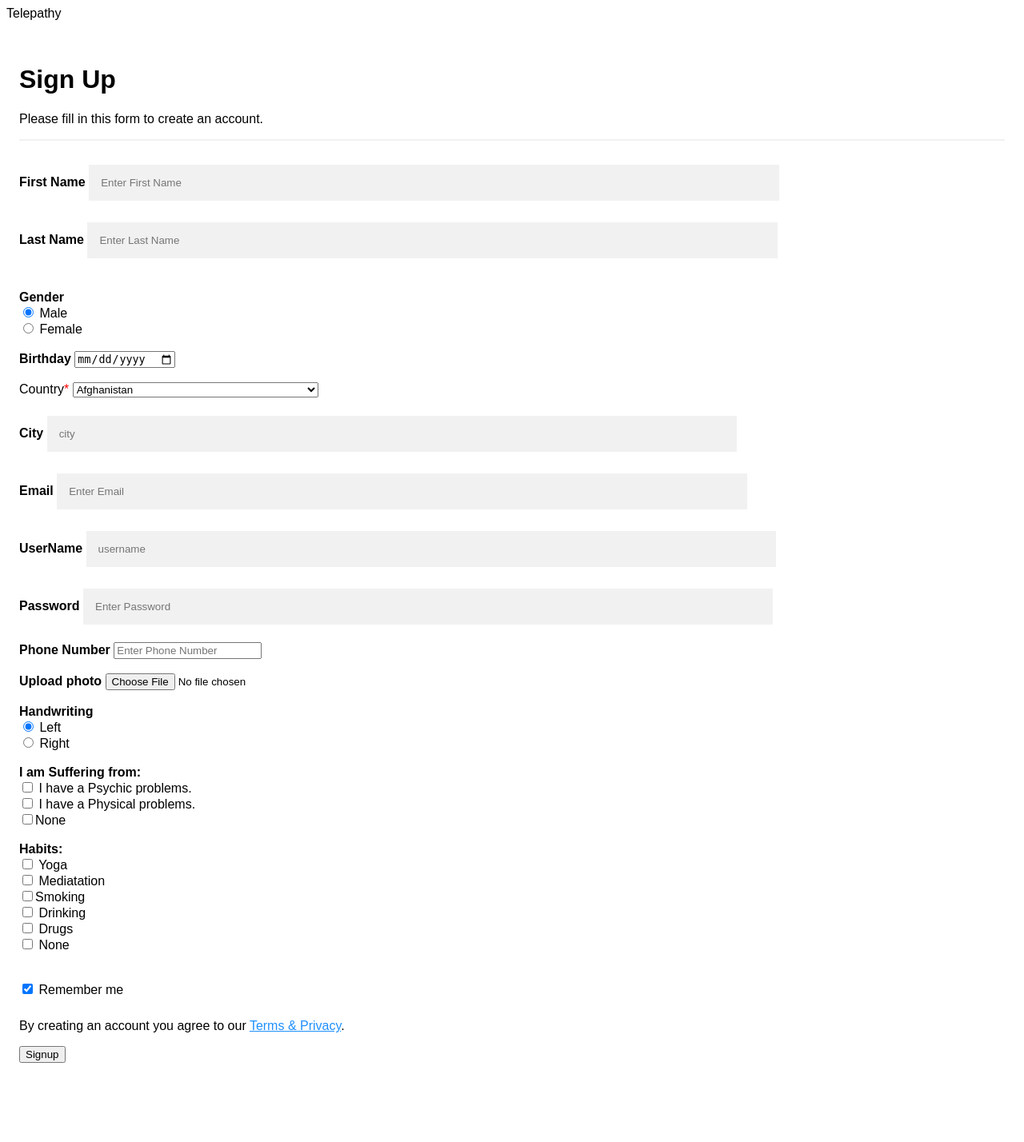
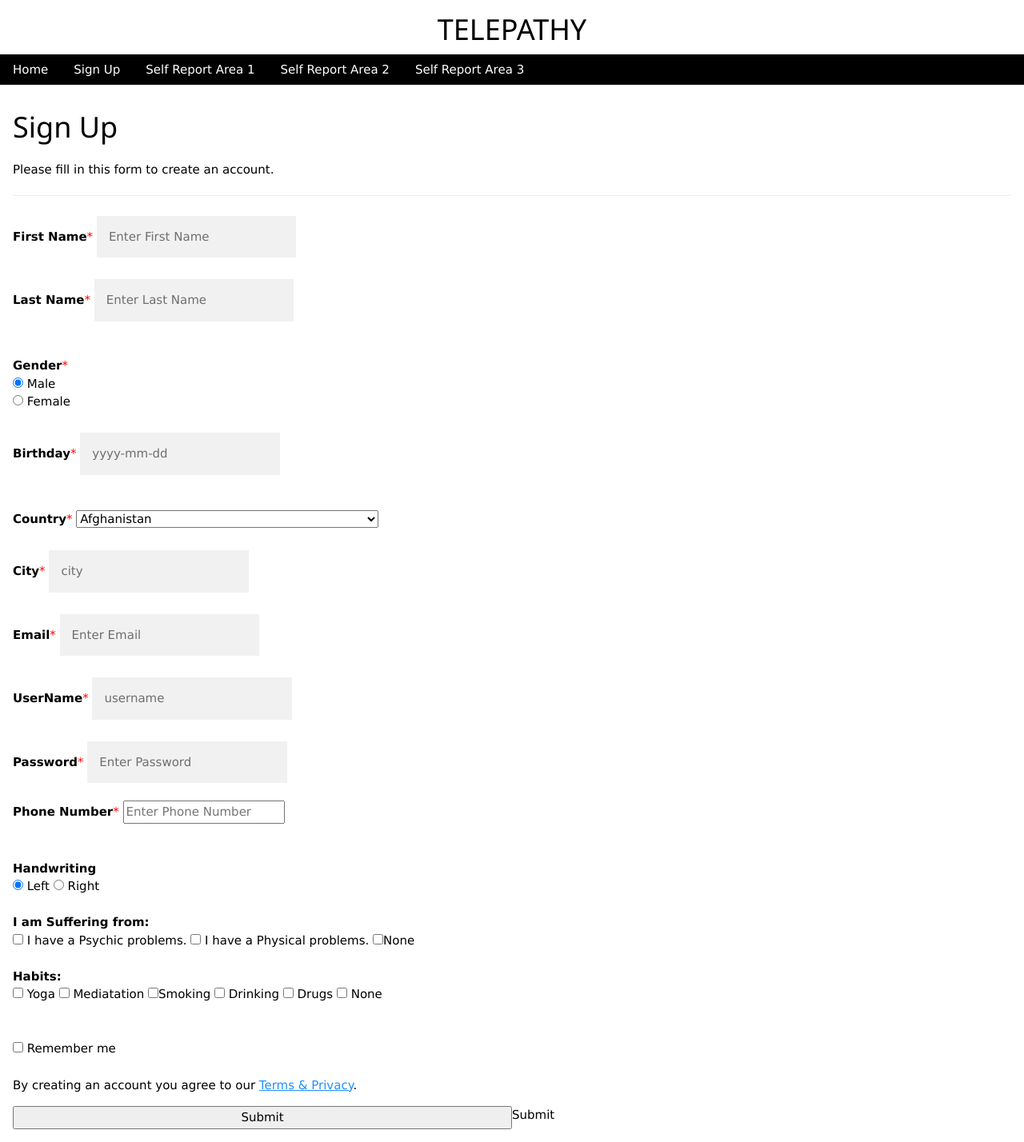
Before and after one commit to ranjuve/DA, a Flask app: page /signup/ in a window 1280 px wide. Shown: the whole page at 80% size. Before the commit the page ends 1329 px from the top, so only its background shows below. Run offline with Flask 2, Linux system fonts and the light colour scheme.

Commit message:
Update index.html

```diff
--- a/Flask-sqlite-master/templates/index.html
+++ b/Flask-sqlite-master/templates/index.html
@@ -8,15 +8,22 @@
     body {font-family: Arial, Helvetica, sans-serif;}
     * {box-sizing: border-box}
 
-    /* Full-width input fields */
+
     input[type=text], input[type=password] {
-      width: 70%;
+      width: 20%;
       padding: 15px;
       margin: 5px 0 22px 0;
       display: inline-block;
       border: none;
       background: #f1f1f1;
     }
+
+  /*  .center {
+  margin: auto;
+  width: 60%;
+  border: 3px solid #73AD21;
+  padding: 10px;
+} */
 
     input[type=text]:focus, input[type=password]:focus {
       background-color: #ddd;
@@ -59,6 +66,8 @@
     /* Add padding to container elements */
     .container {
       padding: 16px;
+      width:auto;
+      height: auto;
     }
 
     /* Clear floats */
@@ -80,40 +89,60 @@
 
     <style type="text/css">
     	form > input{
-    		margin: 30px;
+    		margin: auto;
+        width: 60%;
+        border: 3px solid #73AD21;
+        padding: 10px;
     	}
     </style>
 
 </head>
+<meta name="viewport" content="width=device-width, initial-scale=1">
+    <link rel="stylesheet" href="https://www.w3schools.com/w3css/4/w3.css">
 
 <body>
 
- 		<div class="body"></div>
 
-		<div class="bo">
-			<div class="grad"></div>
+
+
+
 <div class="header">
-				<div style="width: auto;">Telepathy </div>
+        <div style="position: absolute; left: 50%;">
+          <div style="position: relative; left: -50%; border:  red 1px;">
+            <h1>TELEPATHY</h1>
+          </div>
+        </div>
 </div>
       <br>
+      <br>
+      <br>
+      <div class="w3-bar w3-black">
+          <a href="index2.html" class="w3-bar-item w3-button">Home</a>
+          <a href="index.html" class="w3-bar-item w3-button">Sign Up</a>
+          <a href="second.html" class="w3-bar-item w3-button">Self Report Area 1</a>
+          <a href="third.html" class="w3-bar-item w3-button">Self Report Area 2</a>
+          <a href="fourth.html" class="w3-bar-item w3-button">Self Report Area 3</a>
+      </div>
 <div class="login">
 <form action="/signup/" method="post">
+
         				<div class="container">
+
     <h1>Sign Up</h1>
     <p>Please fill in this form to create an account.</p>
     <hr>
-<label for="name"><b>First Name</b></label>
+<label for="name"><b>First Name</b></label><span style="color: red !important; display: inline; float: none;">*</span>
     <input type="text" placeholder="Enter First Name" name="fname" required><br>
-<label for="name"><b>Last Name</b></label>
+<label for="name"><b>Last Name</b></label><span style="color: red !important; display: inline; float: none;">*</span>
     <input type="text" placeholder="Enter Last Name" name="lname" required><br><br>
-<label for="name"><b>Gender</b></label><br>
+<label for="name"><b>Gender</b></label><span style="color: red !important; display: inline; float: none;">*</span><br>
 
     <input type="radio" name="gender" value="male" checked> Male<br>
     <input type="radio" name="gender" value="female"> Female<br><br>
-<label for="name"><b>Birthday</b></label>
-    <input type="date" name="bday" placeholder="dd-mm-yyyy">
+<label for="name"><b>Birthday</b></label><span style="color: red !important; display: inline; float: none;">*</span>
+    <input type="text" name="bday" placeholder="yyyy-mm-dd">
     <br><br>
-<label for="country">Country</label><span style="color: red !important; display: inline; float: none;">*</span>
+<label for="country"><b>Country</b></label><span style="color: red !important; display: inline; float: none;">*</span>
 
             <select id="country" name="country" class="form-control">
                 <option value="Afghanistan">Afghanistan</option>
@@ -360,56 +389,52 @@
                 <option value="Yemen">Yemen</option>
                 <option value="Zambia">Zambia</option>
                 <option value="Zimbabwe">Zimbabwe</option>
-            </select><br><br><label for="name"><b>City</b></label>
+            </select><br><br>
+<label for="name"><b>City</b></label><span style="color: red !important; display: inline; float: none;">*</span>
     <input type="text" placeholder="city" name="city" required><br>
-<label for="email"><b>Email</b></label>
+<label for="email"><b>Email</b></label><span style="color: red !important; display: inline; float: none;">*</span>
     <input type="text" placeholder="Enter Email" name="email" required><br>
-<label for="username"><b>UserName</b></label>
+<label for="username"><b>UserName</b></label><span style="color: red !important; display: inline; float: none;">*</span>
     <input type="text" placeholder="username" name="username" required><br>
-<label for="psw"><b>Password</b></label>
+<label for="psw"><b>Password</b></label><span style="color: red !important; display: inline; float: none;">*</span>
     <input type="password" placeholder="Enter Password" name="psw" required><br>
-<label for="phone"><b>Phone Number</b></label>
+<label for="phone"><b>Phone Number</b></label><span style="color: red !important; display: inline; float: none;">*</span>
     <input type="tel" placeholder="Enter Phone Number" name="phone" required><br><br>
-<label for="photo"><b>Upload photo</b></label>
-    <input type="file" name="pic" accept="image/*">
- <br><br>
+
+ <br>
  <label for="handw"><b>Handwriting</b></label><br>
 
- <input type="radio" name="handw" value="left" checked> Left<br>
- <input type="radio" name="handw" value="right"> Right<br><br>
+ <input type="radio" name="handw" id="left" value="left" checked> Left
+ <input type="radio" name="handw" id="right" value="right"> Right<br><br>
 <label for="suff"><b>I am Suffering from:</b></label><br>
-<input type="checkbox" name="psychic" value="psychic"> I have a Psychic problems.<br>
-<input type="checkbox" name="physical" value="physical"> I have a Physical problems.<br>
-<input type="checkbox" name="physical" value="none1">None<br>
+<input type="checkbox" id="psychic" name="psychic" value="psychic"> I have a Psychic problems.
+<input type="checkbox" id="physical" name="physical" value="physical"> I have a Physical problems.
+<input type="checkbox" id="none1" name="none1" value="none1">None<br>
 <br>
 <label for="habits"><b>Habits:</b></label><br>
-<input type="checkbox" name="yoga" value="yoga"> Yoga<br>
-<input type="checkbox" name="meditate" value="meditate"> Mediatation<br>
-<input type="checkbox" name="smoke" value="smoke">Smoking<br>
-<input type="checkbox" name="drink" value="drink"> Drinking<br>
-<input type="checkbox" name="ecs" value="ecs"> Drugs<br>
+<input type="checkbox" name="yoga" value="yoga"> Yoga
+<input type="checkbox" name="meditate" value="meditate"> Mediatation
+<input type="checkbox" name="smoke" value="smoke">Smoking
+<input type="checkbox" name="drink" value="drink"> Drinking
+<input type="checkbox" name="ecs" value="ecs"> Drugs
 <input type="checkbox" name="none2" value="none2"> None<br>
 
 
 <br><br>
     <label>
-      <input type="checkbox" checked="checked" name="remember" style="margin-bottom:15px"> Remember me
+      <input type="checkbox" name="remember" style="margin-bottom:15px"> Remember me
     </label>
 
     <p>By creating an account you agree to our <a href="#" style="color:dodgerblue">Terms & Privacy</a>.</p>
 
     <div class="clearfix">
-            <input type="submit" value="Signup">
+        <input type="submit" class="signupbtn" formaction="second.html">Submit</button>
      </div>
+
  </div>
+
 
 </form>
 </div>
-		</div>
-
-
-
-
 </body>
-
 </html>
```
Lines whose indentation alone changed are shown as unchanged.
